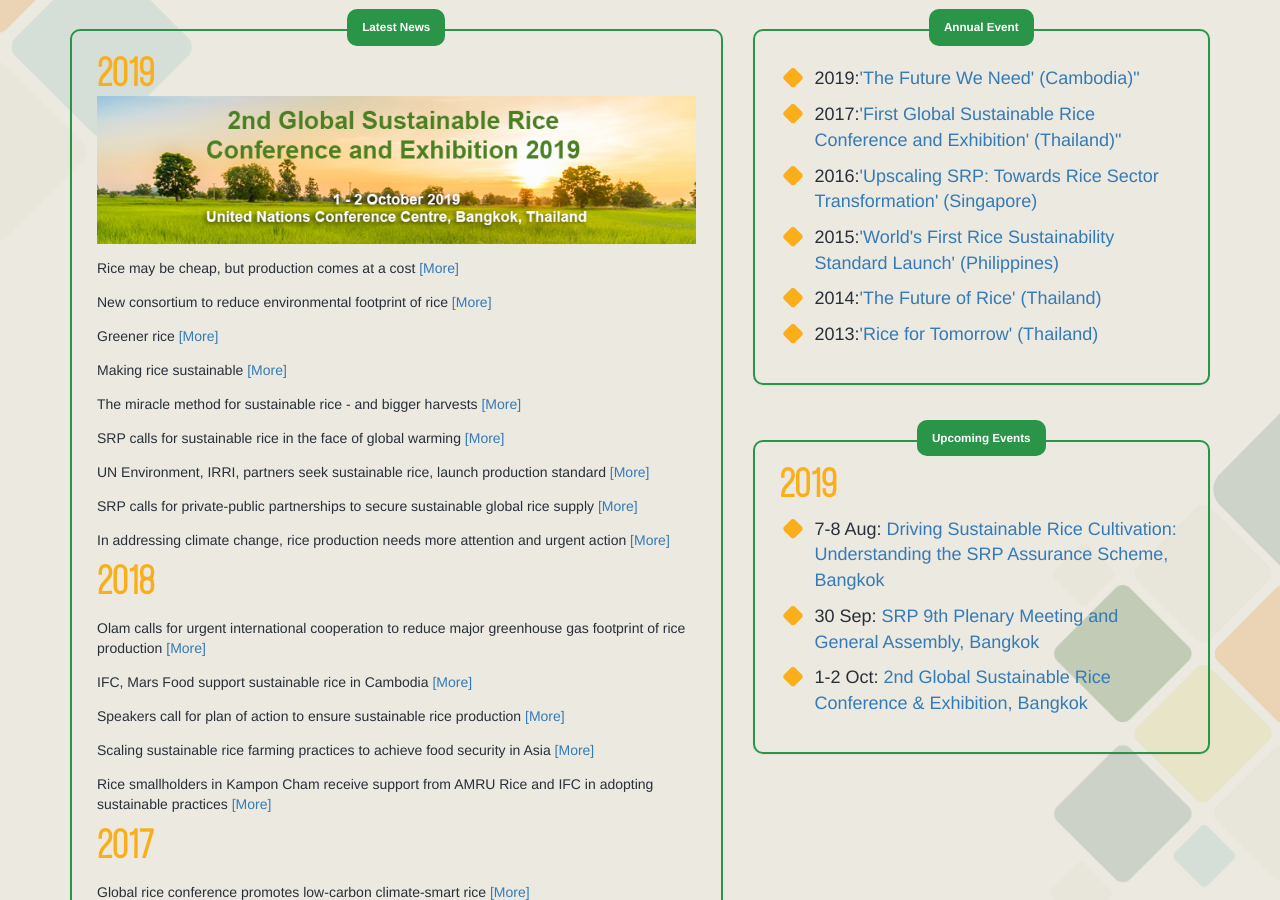
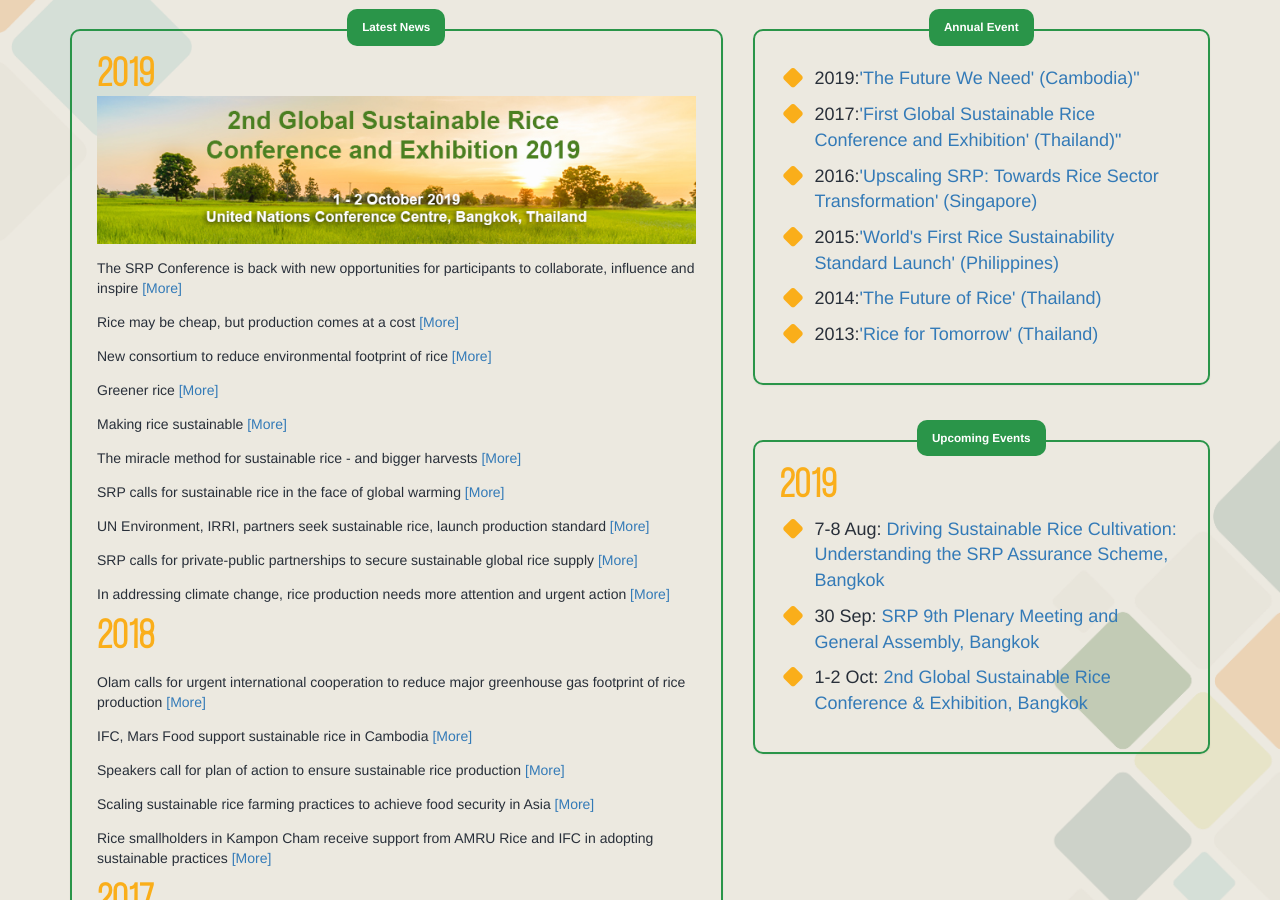
Before and after one commit to sustainablericeplatform/sustainablericeplatform.github.io, a Jekyll site: the page built from News-and-Events/index.html, in a window 1280 px wide and 900 px high, scrolled down 567 px. Built offline with Jekyll 4.4.1, drawn with Linux system fonts in a browser that asks for light colours.

Commit message:
Update index.html

```diff
--- a/News-and-Events/index.html
+++ b/News-and-Events/index.html
@@ -20,6 +20,7 @@ layout: default
                         <h1 class="year">2019</h1>
                         <img src="/assets/images/SRP-banner-728x180cc website banner 19 July.jpg" class="img-responsive" />
                         <p></p>
+                        <p>The SRP Conference is back with new opportunities for participants to collaborate, influence and inspire <a href="https://www.sustainablericeconference.org/" target="_blank">[More]</a></p>
                         <p>Rice may be cheap, but production comes at a cost <a href="https://www.unenvironment.org/news-and-stories/story/rice-may-be-cheap-production-comes-cost" target="_blank">[More]</a></p>
                         <p>New consortium to reduce environmental footprint of rice <a href="https://www.unenvironment.org/pt-br/node/24689" target="_blank">[More]</a></p>
                         <p>Greener rice <a href="https://www.bangkokpost.com/business/news/1627286/greener-rice" target="_blank">[More]</a></p>
```
